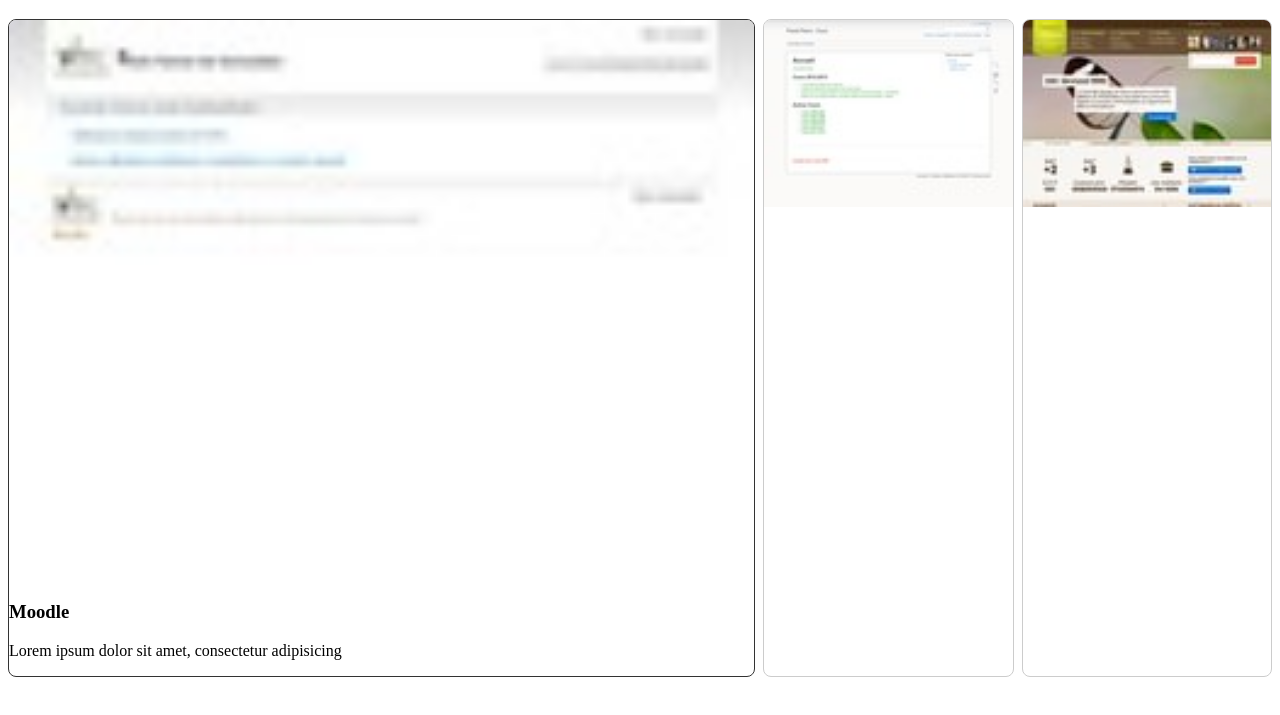
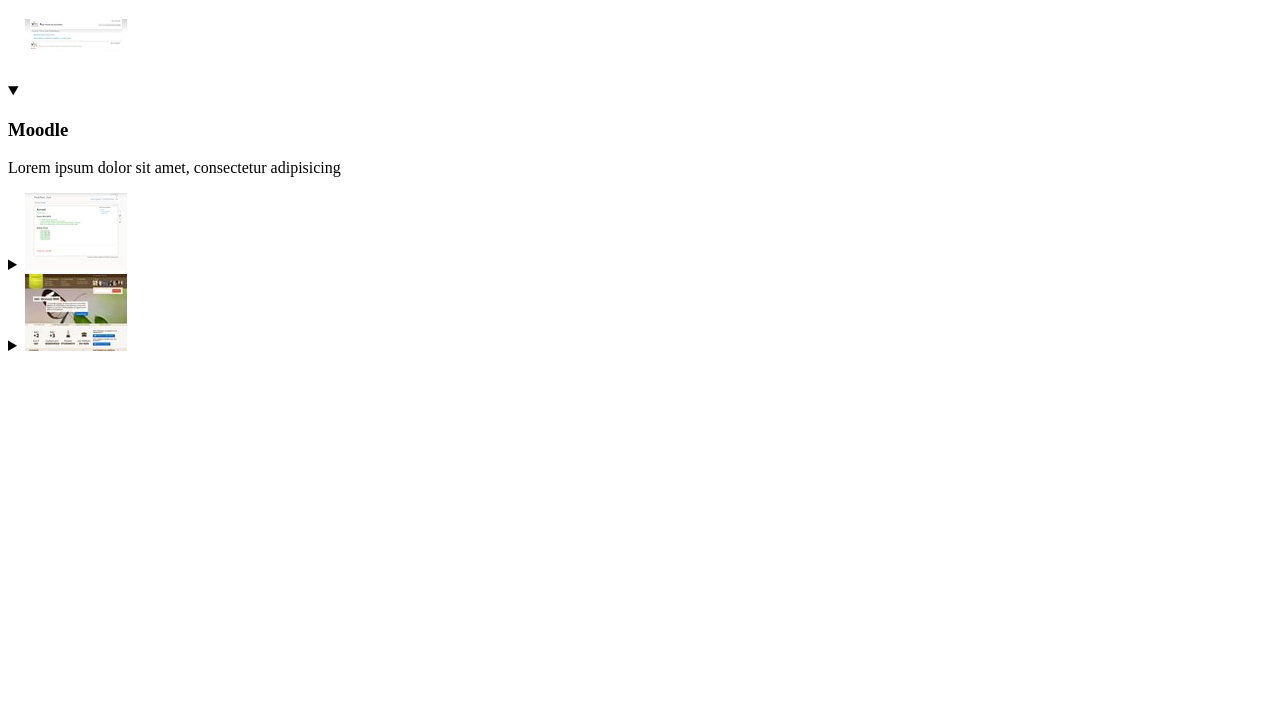
Before and after one commit to MMI-NFC-2026/sae105-r112-tp4-a4kyo, a plain HTML site: page index.html in a window 1280 px wide. Shown: the part 61-776 px from the top of the page. Drawn offline with Linux system fonts and the light colour scheme.

Commit message:
Revert: annule le TP fait par Claude, à refaire moi-même
Annule f0508d5, 8471c06, 84b4af4, ab22f6e.

Co-Authored-By: Claude Opus 5.5 <noreply@anthropic.com>

```diff
--- a/src/css/components/accordeon.css
+++ b/src/css/components/accordeon.css
@@ -1,34 +1,3 @@
 /**
 * Accordeon
 */
-
-.accordeon {
-  display: flex;
-  gap: 8px;
-}
-
-.accordeon details {
-  flex: 1;
-  border: 1px solid #ccc;
-  border-radius: 8px;
-  overflow: hidden;
-}
-
-.accordeon img {
-  width: 100%;
-  display: block;
-}
-
-.accordeon details[open] {
-  flex: 3;
-  border-color: #333;
-}
-
-.accordeon > details > summary {
-  list-style: none;
-  cursor: pointer;
-}
-.accordeon > details > summary::marker,
-.accordeon > details > summary::-webkit-details-marker {
-  display: none;
-}
--- a/src/js/script.js
+++ b/src/js/script.js
@@ -1,10 +1 @@
 // *** ACCORDEON ***
-const accordeon = document.querySelector(".accordeon");
-
-accordeon.querySelectorAll("summary").forEach((summary) =>
-  summary.addEventListener("click", () => {
-    accordeon
-      .querySelectorAll("details")
-      .forEach((det) => det !== summary.parentElement && (det.open = false));
-  })
-);
```
